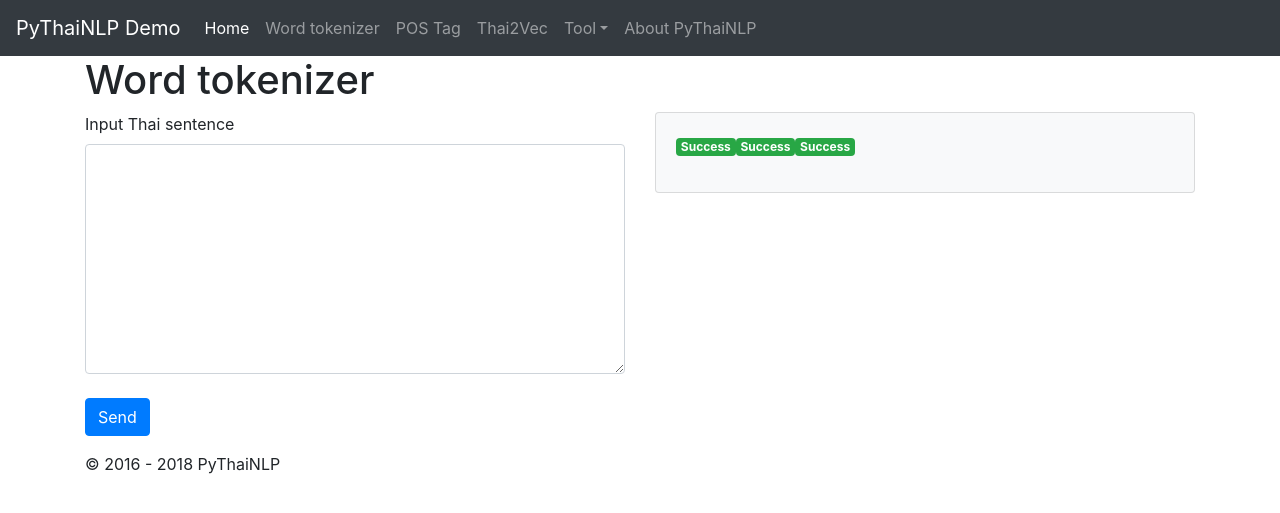
After one commit to PyThaiNLP/pythainlp-webdemo, a Flask app: page /word_tokenizer in a window 1280 px wide. The commit adds this page. Shown: the top 513 px of the page. Run offline with Flask 2, Linux system fonts and the light colour scheme; some libraries are stand-ins or nearby versions.

Commit message:
save Word tokenizer

```diff
--- a/main.py
+++ b/main.py
@@ -5,18 +5,29 @@ V 0.1
 พัฒนาโดย นาย วรรณพงษ์  ภัททิยไพบูลย์
 """
 import logging
-from flask import Flask
+from flask import Flask, render_template, abort, request,jsonify
 from pythainlp.tokenize import word_tokenize
 from pythainlp.tokenize import tcc
-from pythainlp.word_vector import thai2vec
+#from pythainlp.word_vector import thai2vec
 from pythainlp.tag import pos_tag
 from pythainlp.sentiment import sentiment
 from pythainlp.soundex import LK82,Udom83
+import json
 app = Flask(__name__)
 
 @app.route('/')
 def home():
     return "Hi"
+
+@app.route('/word_tokenizer')
+def word_tokenizer_web():
+    return render_template('word_tokenizer.html', name='Word tokenizer')
+
+@app.route('/api/word_tokenizer', methods=["GET"])
+def word_tokenizer_api():
+	sent = request.args.get('sent', 0, type=str)
+	txt='|'.join(word_tokenize(sent)).replace('|<|br|>|','<br>')
+	return jsonify(result=txt)
 
 
 @app.errorhandler(500)
--- /dev/null
+++ b/static/css/main.css
@@ -0,0 +1 @@
+body {padding-top: 3.5rem;}@media print {#ghostery-purple-box {display:none !important}}
--- /dev/null
+++ b/templates/c.html
@@ -0,0 +1,4 @@
+{% extends "templates.html" %}
+{% block content %}
+    <h1>Hi, {{ name }}!</h1>
+{% endblock %}
--- a/templates.html
+++ b/templates/templates.html
@@ -8,7 +8,8 @@
 
     <!-- Bootstrap core CSS -->
     <link href="https://cdnjs.cloudflare.com/ajax/libs/twitter-bootstrap/4.1.1/css/bootstrap.min.css" rel="stylesheet">
-  <style>body {padding-top: 3.5rem;}@media print {#ghostery-purple-box {display:none !important}}</style><style id="extension_colorize" type="text/css">html *,* { filter: initial !important; }</style></head>
+  <link rel="stylesheet" href="{{ url_for('static', filename='css/main.css') }}"><style id="extension_colorize" type="text/css">html *,* { filter: initial !important; }</style>
+  </head>
 
   <body>
     <nav class="navbar navbar-expand-md navbar-dark fixed-top bg-dark">
@@ -51,20 +52,15 @@
     </nav>
 
     <main role="main">
-
-    {{ page }}
-
+	{% block body %}{% endblock %}
     </main>
 
     <footer class="container">
       <p>© 2016 - 2018 PyThaiNLP</p>
     </footer>
-
-    <!-- Bootstrap core JavaScript
-    ================================================== -->
-    <!-- Placed at the end of the document so the pages load faster -->
-    <script src="https://cdnjs.cloudflare.com/ajax/libs/jquery/3.3.1/jquery.min.js"></script>
+	<script src="https://cdnjs.cloudflare.com/ajax/libs/jquery/3.3.1/jquery.min.js"></script>
     <script>window.jQuery || document.write('<script src="https://cdnjs.cloudflare.com/ajax/libs/jquery/3.3.1/jquery.slim.min.js"><\/script>')</script>
     <script src="https://cdnjs.cloudflare.com/ajax/libs/popper.js/1.14.3/popper.min.js"></script>
     <script src="https://cdnjs.cloudflare.com/ajax/libs/twitter-bootstrap/4.1.1/js/bootstrap.js"></script>
+	{% block runjs %}{% endblock %}
 </body></html>
--- /dev/null
+++ b/templates/word_tokenizer.html
@@ -0,0 +1,31 @@
+{% extends "templates.html" %}
+{% block body %}
+ <div class="container">
+	<h1>Word tokenizer</h1>
+  <div class="row">
+    <div class="col-sm-6">
+	  <div class="form-group">
+    <label for="exampleFormControlTextarea1">Input Thai sentence</label>
+    <textarea class="form-control" id="sent_text" rows="9"></textarea><br>
+	<button type="button" class="btn btn-primary" id="send_word">Send</button>
+  </div>
+    </div>
+    <div class="col-sm-6 other">
+	  <div class="panel panel-primary">
+		<div class="card bg-light text-dark"><div class="card-body" id="show_word"><p class="badge badge-success">Success</p><p class="badge badge-success">Success</p><p class="badge badge-success">Success</p></div>
+		</div>
+    </div>
+  </div>
+</div>
+{% endblock %}
+{% block runjs %}
+	<script>
+	$("#send_word").click(function() {
+      var txt =$('#sent_text').val().replace('\n','<br>');
+	  $.getJSON('/api/word_tokenizer', {
+				  sent: txt,
+				}, function(data) {
+				$("#show_word").html(data.result);
+				});
+    });</script>
+{% endblock %}
```
